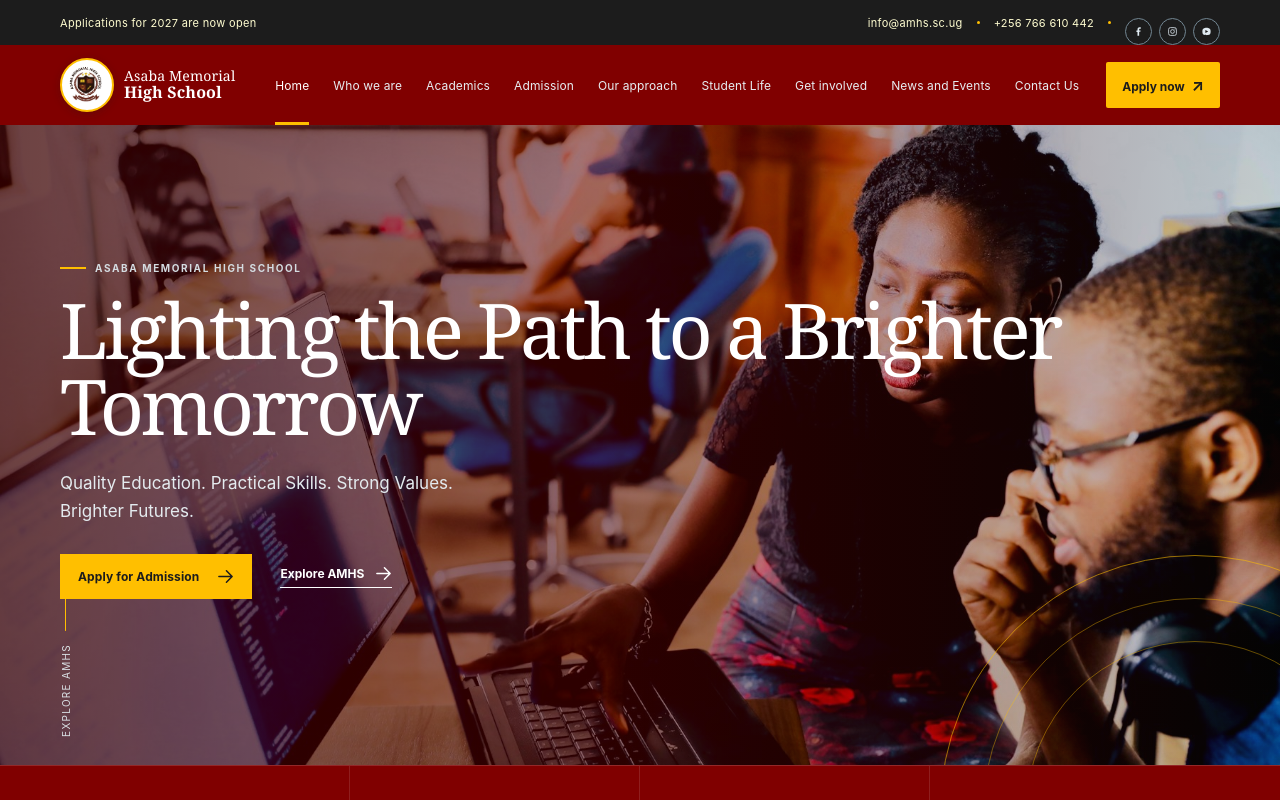
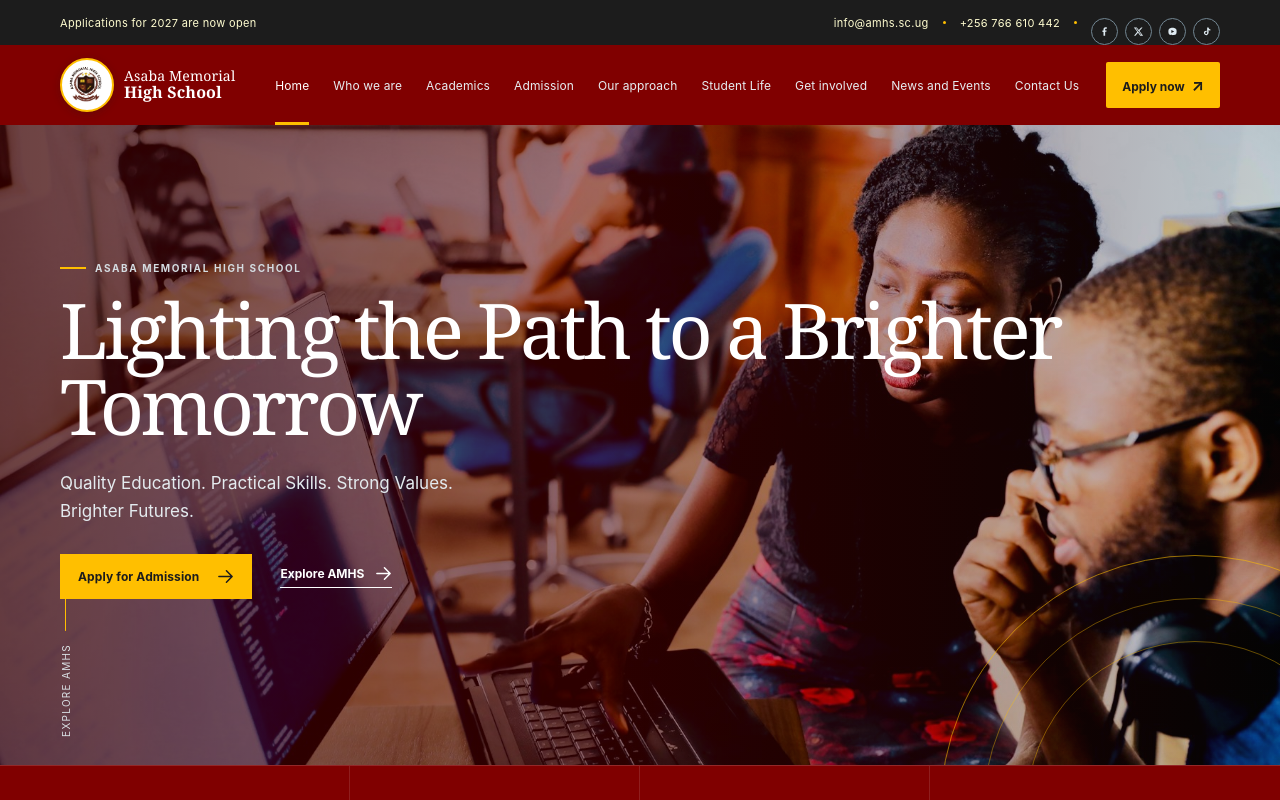
Before and after one commit to watumwa/amhs, a Next.js app in the folder frontend/: page / in a window 1280 px wide. Shown: the top 800 px of the page. Built offline with nearby package versions, Linux system fonts and the light colour scheme.

Commit message:
socials and tab responsiveness

```diff
--- a/frontend/components/footer.tsx
+++ b/frontend/components/footer.tsx
@@ -1,12 +1,12 @@
 import Link from "next/link";
 import Image from "next/image";
-import { FacebookIcon, InstagramIcon, YoutubeIcon } from "./icons";
+import { SocialLinks } from "./icons";
 
 export function Footer() {
   return <footer className="site-footer"><div className="container footer-grid">
     <div className="footer-brand"><div className="brand"><span className="crest" aria-hidden="true"><Image className="crest-image" src="/asaba-memorial-logo.jpeg" alt="" width={500} height={500} /></span><span>Asaba Memorial <br /><strong>High School</strong></span></div><p>Lighting the Path to a Brighter Tomorrow</p></div>
     <div><h3>Explore</h3><Link href="/about">About AMHS</Link><Link href="/academics">Academics</Link><Link href="/admission">Admissions</Link><Link href="/students-life">Student Life</Link><Link href="/news-and-events">News and Events</Link><Link href="/contact-us">Contact Us</Link></div>
     <div><h3>Community</h3><Link href="/school-policies">Safeguarding</Link><Link href="/donate">Donate</Link><Link href="/sponsor-a-child">Sponsor a Child</Link><Link href="/school-exchange-programmes">Partner With Us</Link></div>
-    <div className="footer-contact"><h3>Stay in touch</h3><p>Kitanyata 1 LCI, Kiruli Sub-county,<br />Buruli County, Masindi District, Uganda</p><p>Along Kyatiri–Kitanyata Road, approximately 8 km from Kyatiri Town</p><p>Telephone: +256 766 610 442 / +256 771 477 454</p><p>WhatsApp: +256 775 749 226</p><a href="mailto:info@amhs.sc.ug">info@amhs.sc.ug</a><p>P.O. Box: 480486 Masindi</p><div className="socials" aria-label="Social media links"><a href="https://www.facebook.com/" aria-label="Facebook" target="_blank" rel="noreferrer"><FacebookIcon /></a><a href="https://www.instagram.com/" aria-label="Instagram" target="_blank" rel="noreferrer"><InstagramIcon /></a><a href="https://www.youtube.com/" aria-label="YouTube" target="_blank" rel="noreferrer"><YoutubeIcon /></a></div></div>
+    <div className="footer-contact"><h3>Stay in touch</h3><p>Kitanyata 1 LCI, Kiruli Sub-county,<br />Buruli County, Masindi District, Uganda</p><p>Along Kyatiri–Kitanyata Road, approximately 8 km from Kyatiri Town</p><p>Telephone: +256 766 610 442 / +256 771 477 454</p><p>WhatsApp: +256 775 749 226</p><a href="mailto:info@amhs.sc.ug">info@amhs.sc.ug</a><p>P.O. Box: 480486 Masindi</p><SocialLinks /></div>
   </div><div className="container footer-bottom"><span>© {new Date().getFullYear()} Asaba Memorial High School</span><div><Link href="/apply-now">Apply Now</Link><Link href="/sponsor-a-child">Sponsor a Child</Link><Link href="/school-exchange-programmes">Partner With Us</Link></div></div></footer>;
 }
--- a/frontend/components/header.tsx
+++ b/frontend/components/header.tsx
@@ -4,7 +4,7 @@ import Link from "next/link";
 import Image from "next/image";
 import { usePathname } from "next/navigation";
 import { useState } from "react";
-import { FacebookIcon, InstagramIcon, YoutubeIcon } from "./icons";
+import { SocialLinks } from "./icons";
 
 type NavigationItem = {
   label: string;
@@ -37,11 +37,7 @@ export function Header() {
   const closeAll = () => { setOpen(false); setOpenMenu(null); };
   return <>
     <div className="utility-bar"><div className="container"><span>Applications for 2027 are now open</span><div><a href="mailto:info@amhs.sc.ug">info@amhs.sc.ug</a><span className="utility-dot" /> <span>+256 766 610 442</span><span className="utility-dot" />
-      <div className="socials socials--utility" aria-label="Social media links">
-        <a href="https://www.facebook.com/" aria-label="Facebook" target="_blank" rel="noreferrer"><FacebookIcon /></a>
-        <a href="https://www.instagram.com/" aria-label="Instagram" target="_blank" rel="noreferrer"><InstagramIcon /></a>
-        <a href="https://www.youtube.com/" aria-label="YouTube" target="_blank" rel="noreferrer"><YoutubeIcon /></a>
-      </div>
+      <SocialLinks className="socials socials--utility" />
     </div></div></div>
     <header className="site-header"><div className="container header-inner">
       <Link href="/" className="brand" aria-label="Asaba Memorial High School home" onClick={closeAll}><Crest /><span>Asaba Memorial <br /><strong>High School</strong></span></Link>
--- a/frontend/components/icons.tsx
+++ b/frontend/components/icons.tsx
@@ -29,3 +29,24 @@ export function InstagramIcon() {
 export function YoutubeIcon() {
   return <svg viewBox="0 0 24 24" aria-hidden="true"><path d="M21 12c0-1.4-.2-2.8-.6-4.1-.5-1.5-1.7-2.7-3.2-3.1C15.5 4.2 12 4 12 4s-3.5.2-5.2.8c-1.5.4-2.7 1.6-3.2 3.1C3.2 9.2 3 10.6 3 12s.2 2.8.6 4.1c.5 1.5 1.7 2.7 3.2 3.1C8.5 19.8 12 20 12 20s3.5-.2 5.2-.8c1.5-.4 2.7-1.6 3.2-3.1.4-1.3.6-2.7.6-4.1Zm-11.5 3.1V8.9l6.2 3.1-6.2 3.1Z" fill="currentColor"/></svg>;
 }
+
+export function XIcon() {
+  return <svg viewBox="0 0 24 24" aria-hidden="true"><path d="M17.8 3h3.1l-6.8 7.7 8 10.3h-6.2l-4.9-6.3L5.4 21H2.3l7.2-8.3L1.8 3h6.4l4.4 5.8L17.8 3Zm-1.1 16.2h1.7L7.4 4.7H5.5l11.2 14.5Z" fill="currentColor"/></svg>;
+}
+
+export function TiktokIcon() {
+  return <svg viewBox="0 0 24 24" aria-hidden="true"><path d="M16.6 3c.3 2.3 1.6 3.8 3.9 4v2.6c-1.4.1-2.6-.3-3.9-1.1v5.9c0 3.9-3.4 6.4-6.8 5.4-3.6-1.1-4.6-5.6-2.2-8.1 1.2-1.3 2.9-1.8 4.6-1.5v2.8c-.4-.1-.8-.2-1.2-.1-1.4.2-2.3 1.4-2 2.8.4 1.7 2.6 2.3 3.8 1 .4-.5.6-1.1.6-1.7V3h3.2Z" fill="currentColor"/></svg>;
+}
+
+const socialLinks = [
+  { label: "Facebook", href: "https://www.facebook.com/share/1FzBptSnYQ", Icon: FacebookIcon },
+  { label: "X", href: "https://x.com/asabamemorpgv9", Icon: XIcon },
+  { label: "YouTube", href: "https://www.youtube.com/@asabamemorialhighschool", Icon: YoutubeIcon },
+  { label: "TikTok", href: "https://www.tiktok.com/@asaba171", Icon: TiktokIcon },
+] as const;
+
+export function SocialLinks({ className = "socials" }: { className?: string }) {
+  return <div className={className} aria-label="Social media links">
+    {socialLinks.map(({ label, href, Icon }) => <a href={href} aria-label={label} target="_blank" rel="noreferrer" key={label}><Icon /></a>)}
+  </div>;
+}
```
Also changed, not shown: frontend/app/globals.css (+13 -0 lines).
